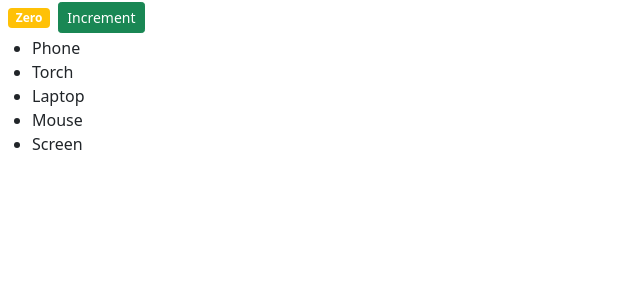
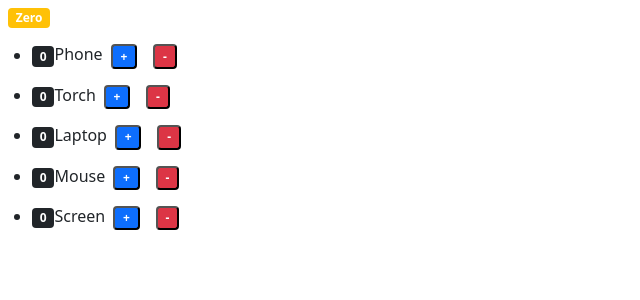
Before and after one commit to BrianWahinya/learnreact, a React (Create React App) app in the folder counter-app/: page / in a window 1280 px wide. Shown: the top 300 px of the page, without its empty margins (0-640 px from the left). Built offline with nearby package versions, Linux system fonts and the light colour scheme.

Commit message:
Added add and minus products and synchronized product value and total products value

```diff
--- a/counter-app/src/components/counter.jsx
+++ b/counter-app/src/components/counter.jsx
@@ -17,8 +17,10 @@ class Counter extends React.Component {
             street: 'K street',
             city: 'Nairobi'
         },
-        tags: ['Phone', 'Torch', 'Laptop', 'Mouse', 'Screen']
+        tags: ['Phone', 'Torch', 'Laptop', 'Mouse', 'Screen'],
+        tagsObj:{}
         // countName: method - getBadgeClasses
+        // tagObj: object containing tags and their respective count
     }
 
     render() {
@@ -28,16 +30,27 @@ class Counter extends React.Component {
                 {/* <img src={this.state.imageUrl} alt='react'/> */}
                 {/* <h1>First Component</h1> */}
                 <span className={this.getBadgeClasses()}>{this.state.countName}</span>
-                <button onClick={() => this.countIncrement({id:2})} className='btn btn-success btn-sm'>Increment</button>
+                {/* <button onClick={() => this.countIncrement({id:2})} className='btn btn-success btn-sm'>Increment</button> */}
                 {this.renderTags()}
             </>
         );
     }
 
     renderTags() {
-        const {tags} = this.state;
+        const {tags, tagsObj} = this.state;
         if (tags.length === 0) return <p>No tags available</p>;
-        return <ul>{tags.map(tag => <li key={tag}>{tag}</li>)}</ul>;
+
+        return <ul>
+            { tags.map(tag => {
+                tagsObj[tag] = tagsObj[tag] || 0;
+                return <li key={tag}>
+                    <span className='badge bg-dark'>{tagsObj[tag]}</span>
+                    {tag /*Tag Label */}
+                    {<button id={tag} onClick={() => this.countProducts('add', tag)} className='badge m-2 btnAdd bg-primary'>+</button> /*Add button*/}
+                    {<button id={tag} onClick={() => this.countProducts('minus', tag)} className='badge m-2 btnSubtract bg-danger'>-</button> /*Subtract button*/}
+                </li>
+            })}
+        </ul>;
     }
 
     getBadgeClasses() {
@@ -50,6 +63,7 @@ class Counter extends React.Component {
             classes += 'primary';
             this.state.countName = this.state.count;
         }
+        console.log(this.state);
         return classes;
     }
 
@@ -59,11 +73,29 @@ class Counter extends React.Component {
     // }
 
     // use fat-arrow function instead of using constructor
-    countIncrement = productObj => {
-        // this.state.count++;
-        console.log("product object", productObj);
-        this.state.count++;
-        this.setState({ count: this.state.count });
+    countProducts = (instruction, productId) => {
+        let {count, tagsObj} = this.state;
+        // console.log('Before tagsObj', tagsObj)
+        let productAmount = tagsObj[productId];
+        switch(instruction){
+            case 'add':
+                count++;
+                productAmount++;
+                break;
+            case 'minus':
+                if(count !== 0 && productAmount !== 0){
+                    count--;
+                    productAmount--;
+                }
+                break;
+        }
+        tagsObj[productId] = productAmount;
+        // console.log('After tagsObj', tagsObj);
+        this.setState({
+            count: count,
+            tagsObj: tagsObj
+        })
+        // console.log('current state', this.state)
     }
 
     // pass arguments to countIncrement
```
